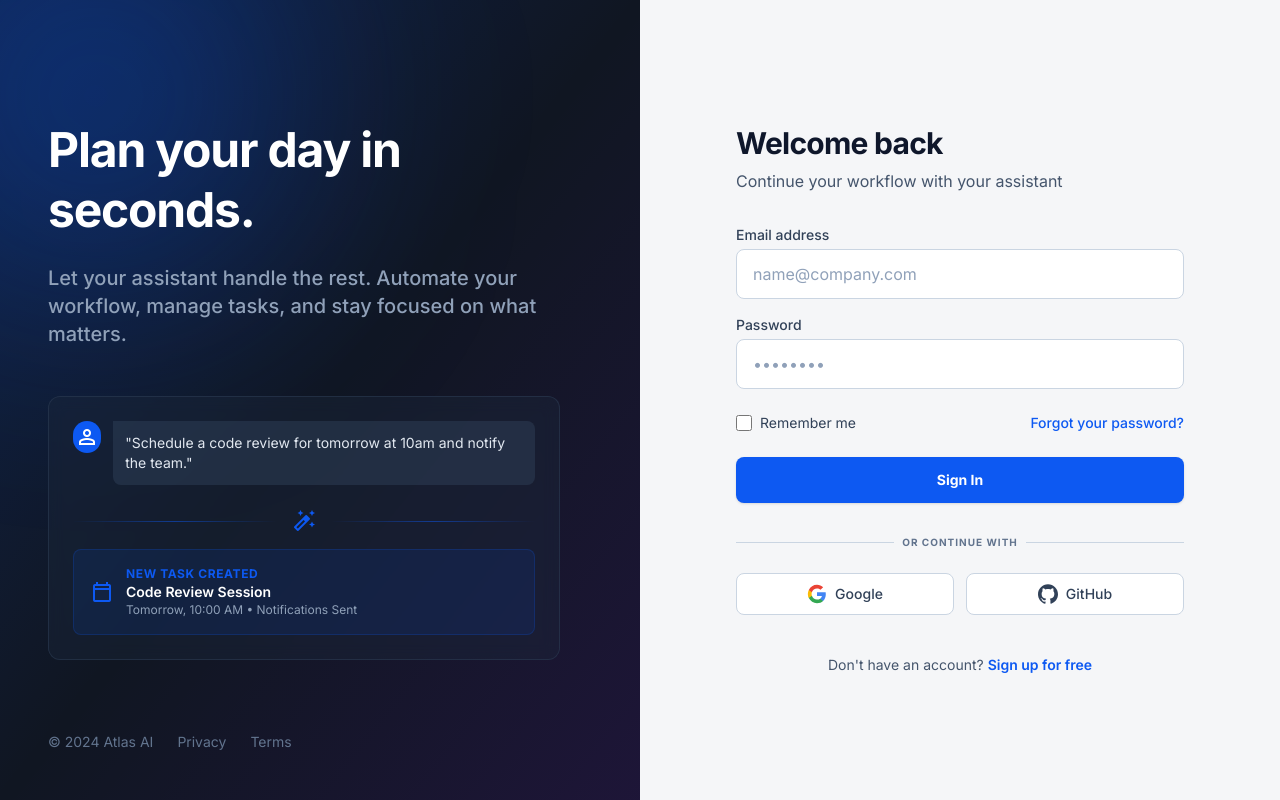
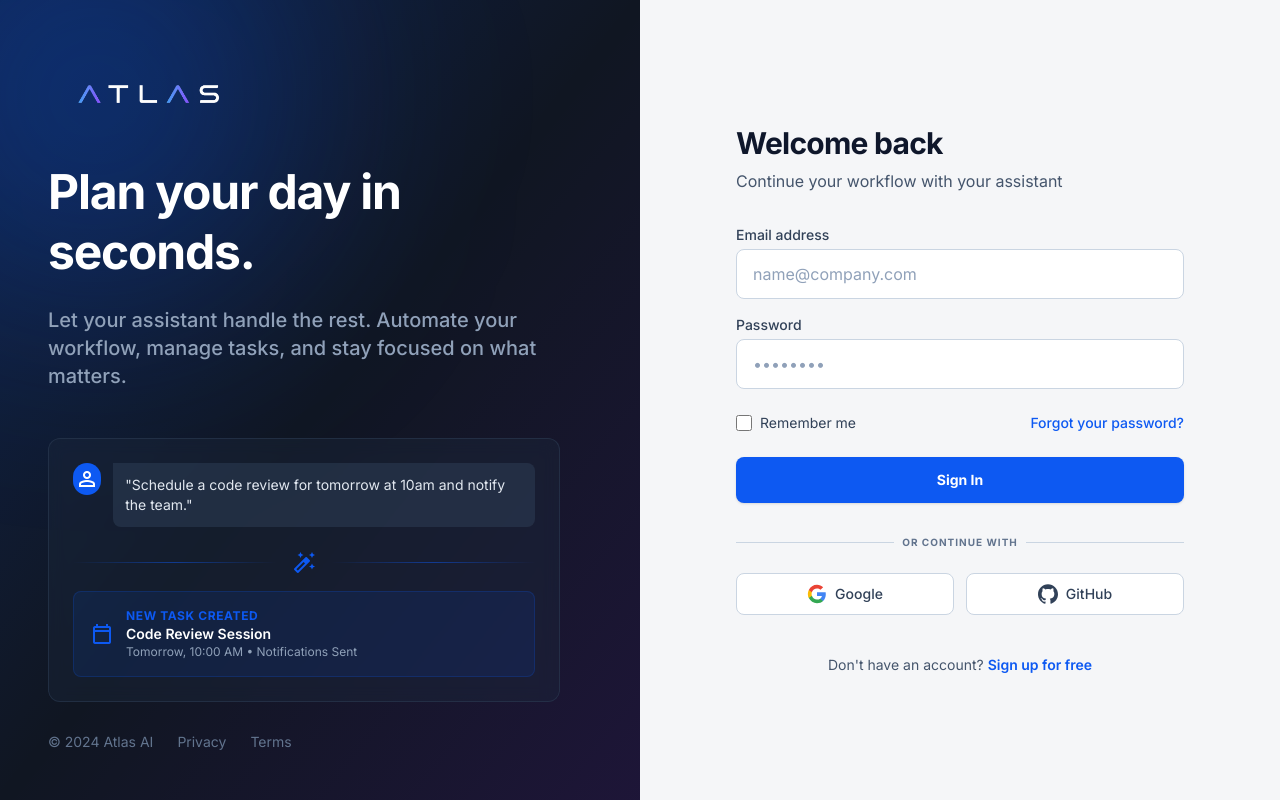
Before and after one commit to mubarakkkkkk/Atlas, a Next.js app: page /signin in a window 1280 px wide. Built offline with nearby package versions, Linux system fonts and the light colour scheme.

Commit message:
fix: left side overhang and insertion of the now logos

```diff
--- a/app/(auth)/signup/page.tsx
+++ b/app/(auth)/signup/page.tsx
@@ -3,8 +3,9 @@
 import { useState } from "react";
 import Link from "next/link";
 import { useRouter } from "next/navigation";
-import { AtlasLogo, SignupBranding } from "../../components/auth";
+import { SignupBranding } from "../../components/auth";
 import { MaterialIcon } from "../../components/ui/MaterialIcon";
+import Image from "next/image";
 
 export default function SignUpPage() {
   const router = useRouter();
@@ -60,7 +61,12 @@ export default function SignUpPage() {
           <div className="lg:hidden flex justify-center mb-8">
             <div className="flex items-center gap-2">
               <div className="bg-primary p-1.5 rounded-lg">
-                <AtlasLogo className="size-5 text-white" />
+                <Image
+                          src='/images/noBg.png'
+                          alt="Atlas Logo"
+                          width={200}
+                          height={80}
+                        />
               </div>
               <span className="text-xl font-bold tracking-tight dark:text-white">Atlas</span>
             </div>
--- a/app/components/auth/AuthBranding.tsx
+++ b/app/components/auth/AuthBranding.tsx
@@ -11,7 +11,12 @@ export function AuthBranding() {
       {/* Logo */}
       <div className="relative z-10">
         <div className="flex items-center gap-3 text-white">
-
+         <Image
+          src='/images/noBg.png'
+          alt="Atlas Logo"
+          width={200}
+          height={80}
+        />
         </div>
       </div>
 
--- a/app/components/auth/SignupBranding.tsx
+++ b/app/components/auth/SignupBranding.tsx
@@ -1,17 +1,21 @@
 import { MaterialIcon } from "../ui/MaterialIcon";
+import Image from "next/image";
 
 export function SignupBranding() {
   return (
-    <div className="relative hidden lg:flex lg:w-1/2 flex-col justify-between p-12 overflow-hidden bg-linear-to-br from-background-dark via-[#0a0f1a] to-primary/20">
+    <div className="relative hidden lg:flex lg:w-1/2 flex-col justify-between p-12 overflow-hidden bg-linear-to-br from-background-dark via-[#0a0f1a] to-primary/20 h-screen">
       {/* Decorative Gradient Blobs */}
       <div className="absolute top-[-10%] left-[-10%] w-[50%] h-[50%] bg-primary/10 rounded-full blur-[120px]" />
       <div className="absolute bottom-[-10%] right-[-10%] w-[50%] h-[50%] bg-primary/20 rounded-full blur-[120px]" />
 
       {/* Logo */}
       <div className="relative z-10 flex items-center gap-3">
-        <div className="bg-primary p-2 rounded-lg">
-        </div>
-        <span className="text-2xl font-bold tracking-tight text-white">Atlas</span>
+        <Image
+                  src='/images/noBg.png'
+                  alt="Atlas Logo"
+                  width={200}
+                  height={80}
+                />
       </div>
 
       {/* Content Area */}
```
